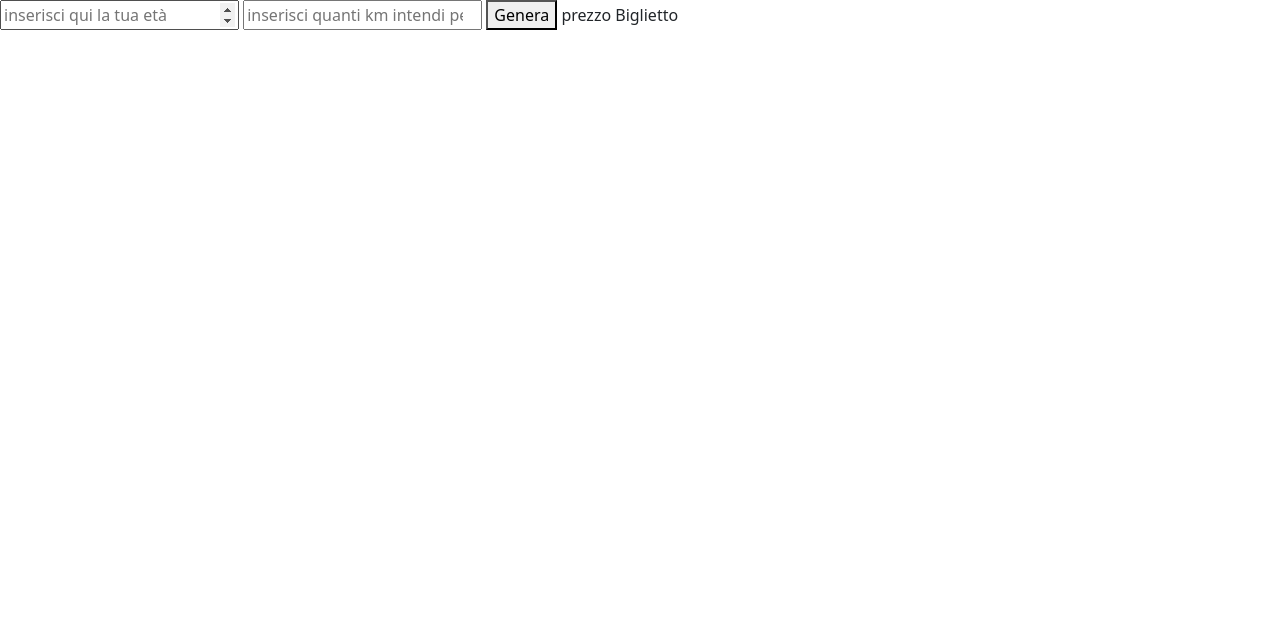
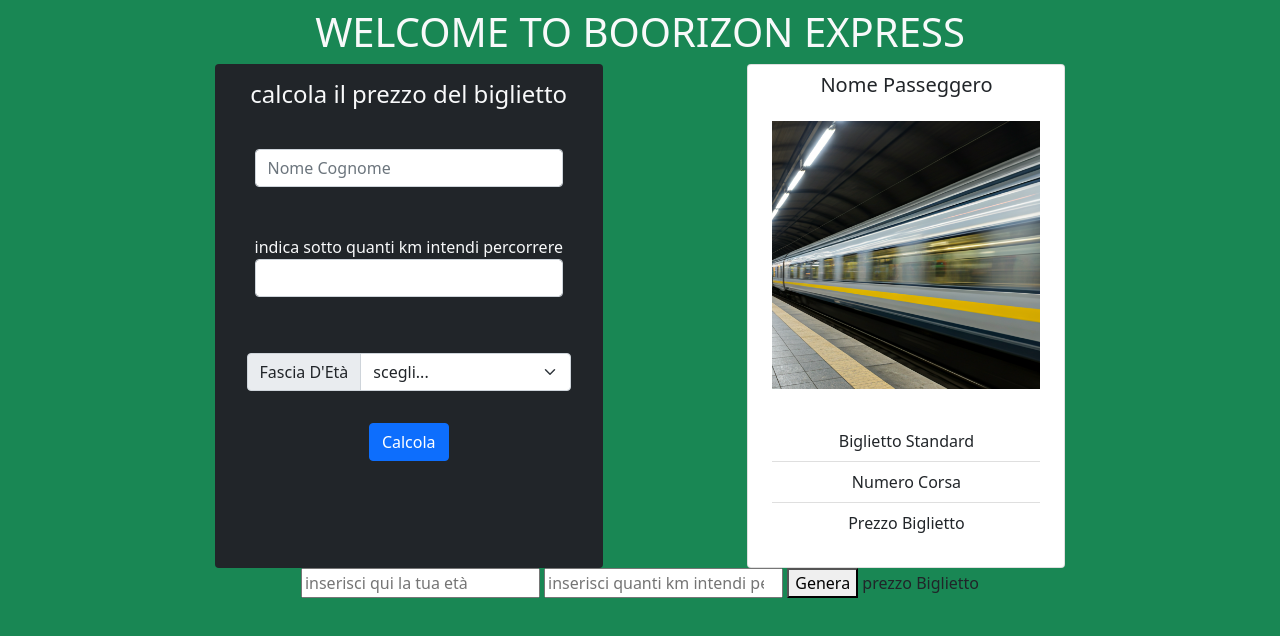
Before and after one commit to giuseppezaccato/js-biglietto-treno-form, a plain HTML site: page index.html in a window 1280 px wide. Drawn offline with nearby package versions, Linux system fonts and the light colour scheme.

Commit message:
ADD :  layout

```diff
--- a/index.html
+++ b/index.html
@@ -12,12 +12,56 @@
 
 </head>
 
-<body>
-    <input id="age" type="number" placeholder="inserisci qui la tua età">
-    <input id="km" type="number" placeholder="inserisci quanti km intendi percorrere">
-    <button id="btn"> Genera </button>
+<body class="bg-success text-center">
+    <div class="container bg-success">
+        <h1 class="text-uppercase text-light mt-2">welcome to boorizon Express</h1>
 
-    <span id="ticket"> prezzo Biglietto</span>
+        <div class="row mt-2 justify-content-evenly ">
+
+            <div class="col-auto bg-dark rounded p-3 ">
+                <h4 class="text-light mb-3">calcola il prezzo del biglietto</h4>
+
+                <div class="input-group p-4 ">
+                    <input type="text" class="form-control" placeholder="Nome Cognome" required>
+                </div>
+
+                <div class="mb-3 p-4">
+                    <label for="km" class="form-labe text-light ">indica sotto quanti km intendi
+                        percorrere</label>
+                    <input type="number" class="form-control" id="km" required min="0">
+                </div>
+
+                <div class="input-group mb-3 p-3">
+                    <label class="input-group-text" for="età">Fascia D'Età</label>
+                    <select class="form-select" id="età" required>
+                        <option selected hidden>scegli...</option>
+                        <option value="1">Minorenne</option>
+                        <option value="2">Maggiorenne</option>
+                        <option value="3">Over 65</option>
+                    </select>
+                </div>
+
+                <div class="col-12">
+                    <button class="btn btn-primary" id="btn" type="submit">Calcola</button>
+                </div>
+            </div>
+
+
+            <div class=" col-auto card p-2">
+                <h5 class="card-title text-capitalize" id="passenger">Nome passeggero</h5>
+                <img src="./img/train.png" height="300" class="card-img-top p-3" alt="train">
+                <div class="card-body">
+                    <ul class="list-group list-group-flush">
+                        <li class="list-group-item" id="discount">Biglietto Standard</li>
+                        <li class="list-group-item" id="idcorsa">Numero Corsa</li>
+                        <li class="list-group-item" id="ticket">Prezzo Biglietto</li>
+                    </ul>
+                </div>
+            </div>
+        </div>
+
+
+    </div>
 
 
 
@@ -26,6 +70,10 @@
 
 
 
+    <input id="age" type="number" placeholder="inserisci qui la tua età">
+    <input id="km" type="number" placeholder="inserisci quanti km intendi percorrere">
+    <button id="btn"> Genera </button>
+    <span id="ticket"> prezzo Biglietto</span>
 
     <script src="./main.js"></script>
     <!-- bootstrap js -->
--- a/main.js
+++ b/main.js
@@ -8,8 +8,6 @@ let km = document.getElementById("km");
 const btn = document.getElementById("btn");
 // span => scrittura risultato output
 const ticket = document.getElementById("ticket");
-
-
 
 ////  - applicato uno sconto del 20% per i minorenni
 //// if (age < 18) {
@@ -31,24 +29,25 @@ const ticket = document.getElementById("ticket");
 //task organizzo l'output con l'eventlistener contenente
 //*----- I STEP => RACCOLTA DATI selezionati sopra con l'input!
 //*----- II STEP =>  IF + INNERHTML(stampa) risultato in ticket!
-btn.addEventListener("click", () => {
+btn.addEventListener("click", function (event) {
     età = età.value;
     km = km.value;
-    let price = ((km * .21).toFixed(2)); // questo va DENTRO per forza sennò distance non funziona!, .toFixed(2)!
+    let price = km * 0.21; //? perchè il tofixed applicato qui non funziona?
+    event.preventDefault()
 
-    //* if ternario con meccanismo applicazione sconto e stampa prezzo DENTRO a ticket
-    (età < 18) ? (price -= price * 0.2, ticket.innerHTML = `il prezzo è ${price} €`)
-        : (età >= 65) ? (price *= .6, ticket.innerHTML = `il prezzo è ${price} €`)
-            : (price, ticket.innerHTML = `il prezzo è ${price} €`);
-    return console.log(ticket);
+        //* if ternario con meccanismo applicazione sconto e stampa prezzo DENTRO a ticket
+        (età < 18) ? (price -= price * 0.2, ticket.innerHTML = `il prezzo è ${price.toFixed(2)} €`)  //vedi value 1
+        : (età >= 65) ? (price *= .6, ticket.innerHTML = `il prezzo è ${price.toFixed(2)} €`)        //vedi value 3
+            : (price, ticket.innerHTML = `il prezzo è ${price.toFixed(2)} €`);
+    console.log(ticket);
 });
+
+//task MILESTONE 2:
+// realizzo un form in pagina in cui l’utente potrà inserire i dati e visualizzare il calcolo finale con il prezzo.
+// Il recap dei dati e l'output del prezzo finale, andranno quindi stampati in pagina
+// (il prezzo dovrà essere formattato con massimo due decimali, per indicare i centesimi sul prezzo)
 
 
 
-//task MILESTONE 2:
-// Solo una volta che il milestone 1 sarà completo e funzionante allora realizzeremo un form in pagina in cui l’utente potrà inserire i dati e visualizzare il calcolo finale con il prezzo.
-// Il recap dei dati e l'output del prezzo finale, andranno quindi stampati in pagina (il prezzo dovrà essere formattato con massimo due decimali, per indicare i centesimi sul prezzo).
-// Questo richiederà un minimo di ricerca.
-
 //task MILESTONE 3:
 // Ora che la logica è funzionante in pagina, possiamo andare a dedicarci allo stile, raffinando la parte di HTML e CSS in modo da renderla esteticamente gradevole.
```
Also changed, not shown: img/train.png (added).
